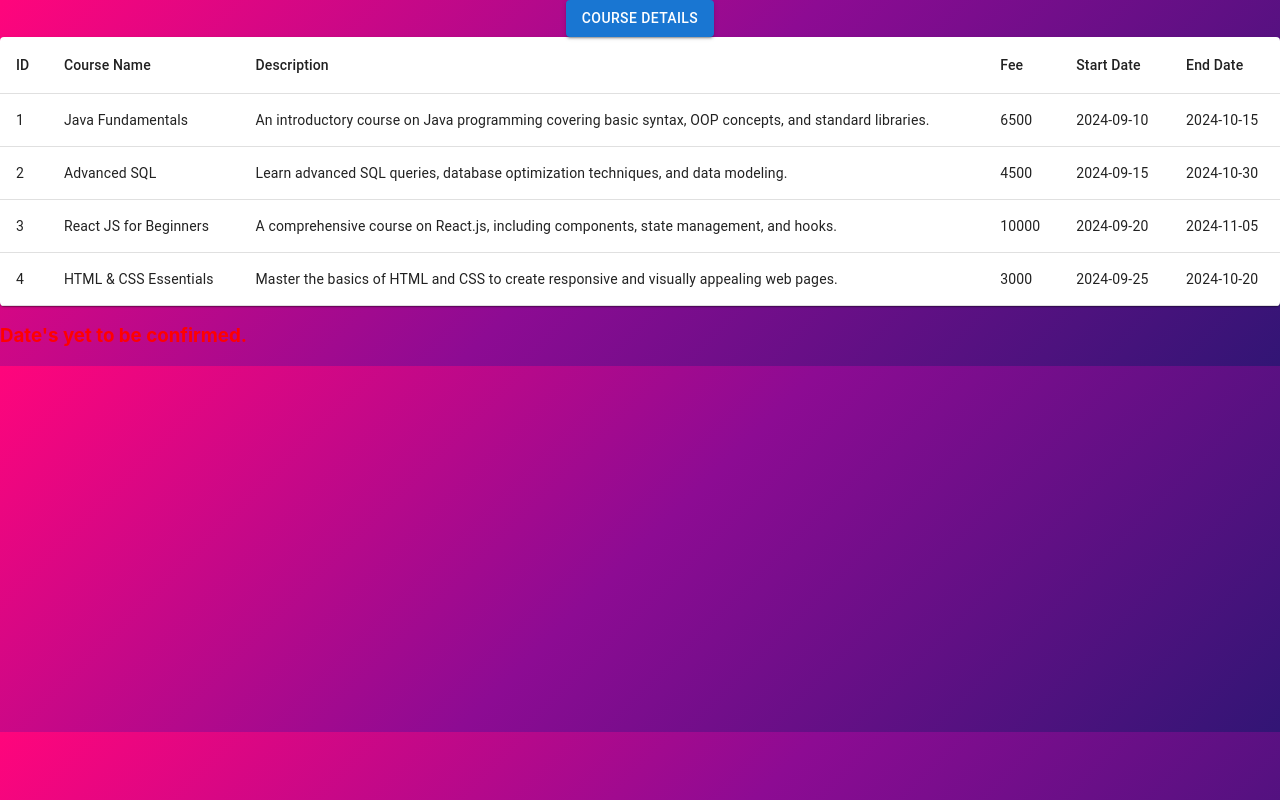
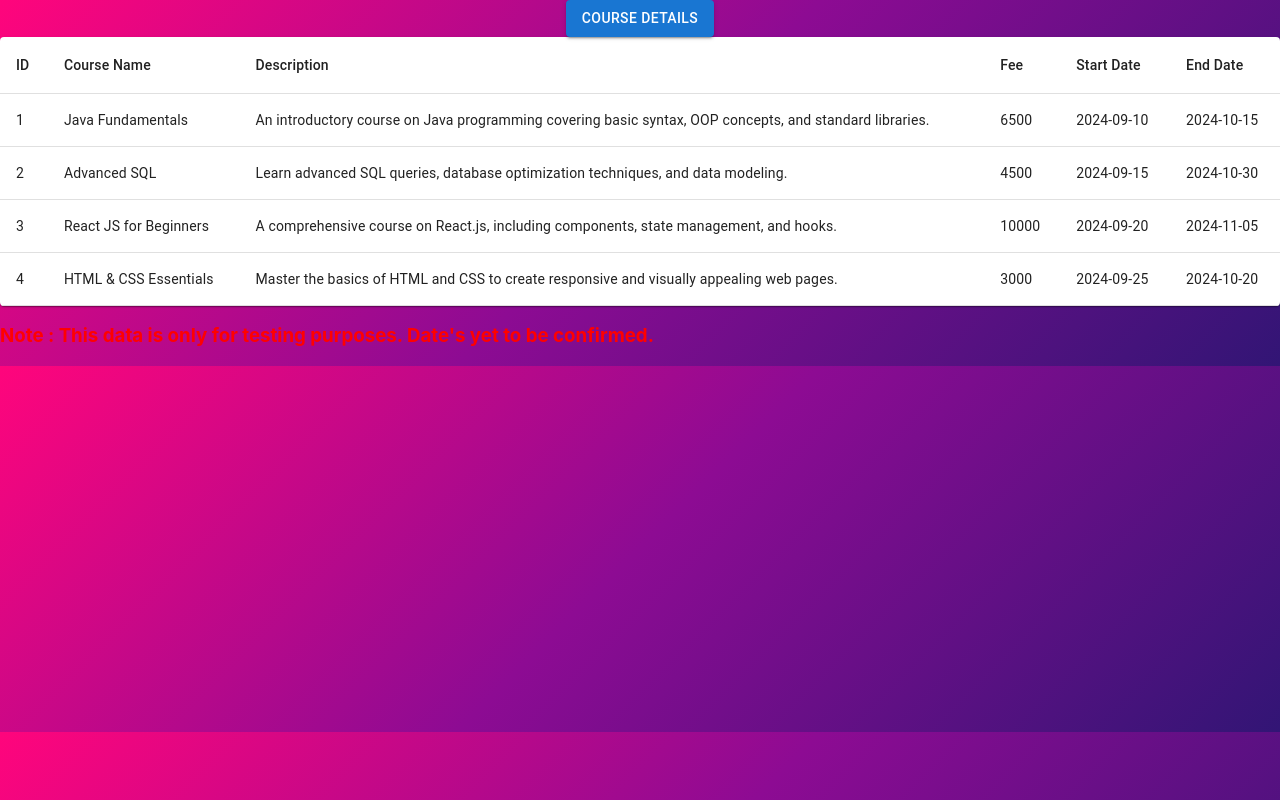
Before and after one commit to Abhijeet-Pathare/codesoftUI, a React (Create React App) app: page /codesoftUI/courses in a window 1280 px wide. Both pictures are taken after a click on the button "COURSE DETAILS". Built offline with nearby package versions, Linux system fonts and the light colour scheme; no server answers.

Commit message:
note added

```diff
--- a/src/components/CourseTable.js
+++ b/src/components/CourseTable.js
@@ -82,7 +82,9 @@ function CourseTable() {
         </TableBody>
       </Table>
     </TableContainer>
-    <h3 style={{color:'red'}}>Date's yet to be confirmed.</h3>
+    <h3 style={{color:'red'}}>
+      Note : This data is only for testing purposes.
+      Date's yet to be confirmed.</h3>
     </>
   );
 }
```
